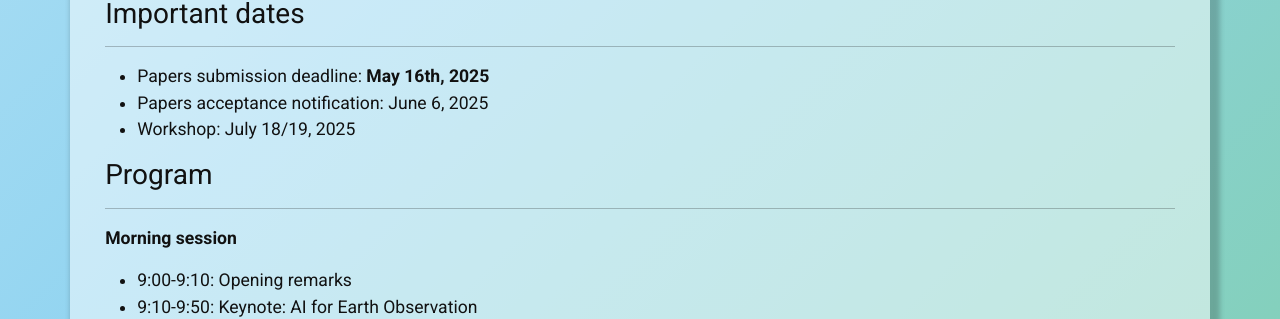
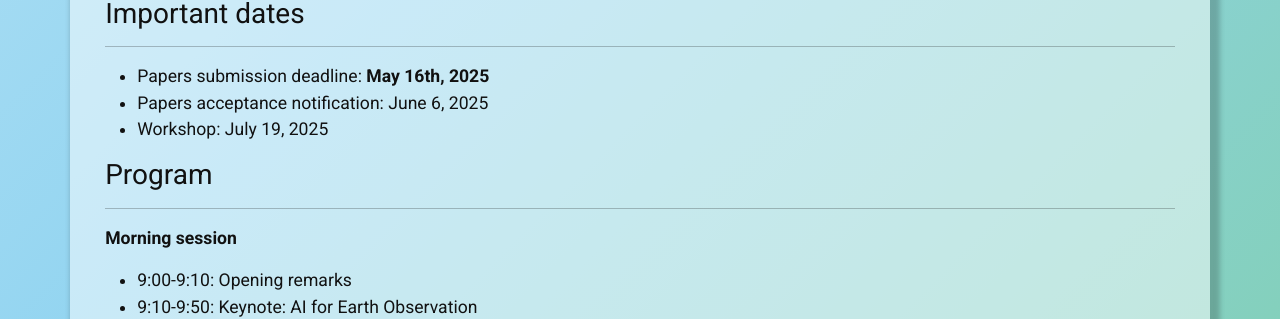
Before and after one commit to TerraBytes-Workshop/terrabytes-workshop.github.io, a Jekyll site: the page built from index.md, in a window 1280 px wide and 900 px high, scrolled down 2133 px. Shown: the part 141-460 px from the top of the window. Built offline with Jekyll 4.4.1, drawn with Linux system fonts in a browser that asks for light colours; nearby versions of some CDN libraries.

Commit message:
Update index.md

```diff
--- a/index.md
+++ b/index.md
@@ -71,7 +71,7 @@ It is expected that at least one author of each accepted paper will register for
 ---
 * Papers submission deadline: **May 16th, 2025**
 * Papers acceptance notification: June 6, 2025
-* Workshop: July 18/19, 2025
+* Workshop: July 19, 2025
 
 <h3 id="schedule">Program</h3>
 ---
```
